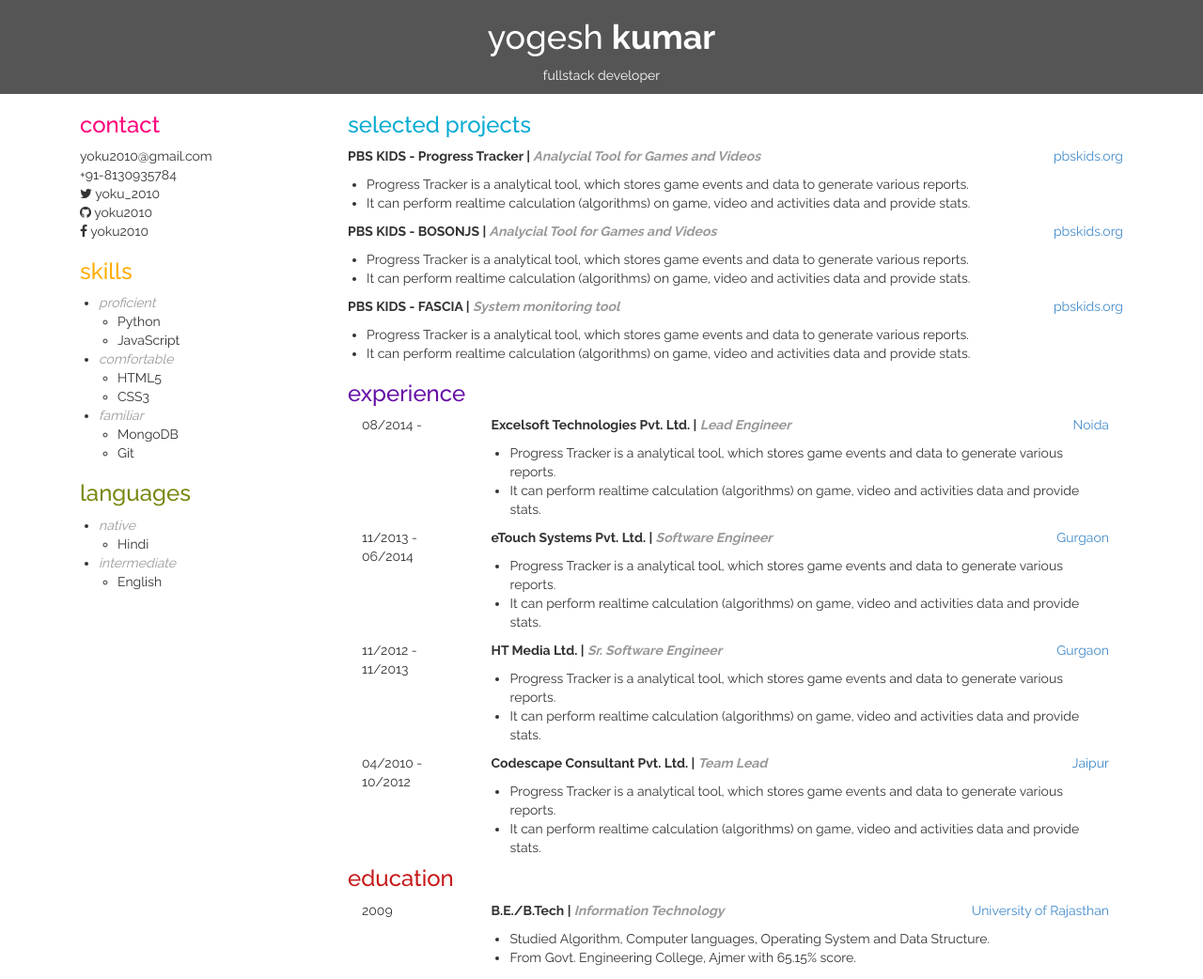
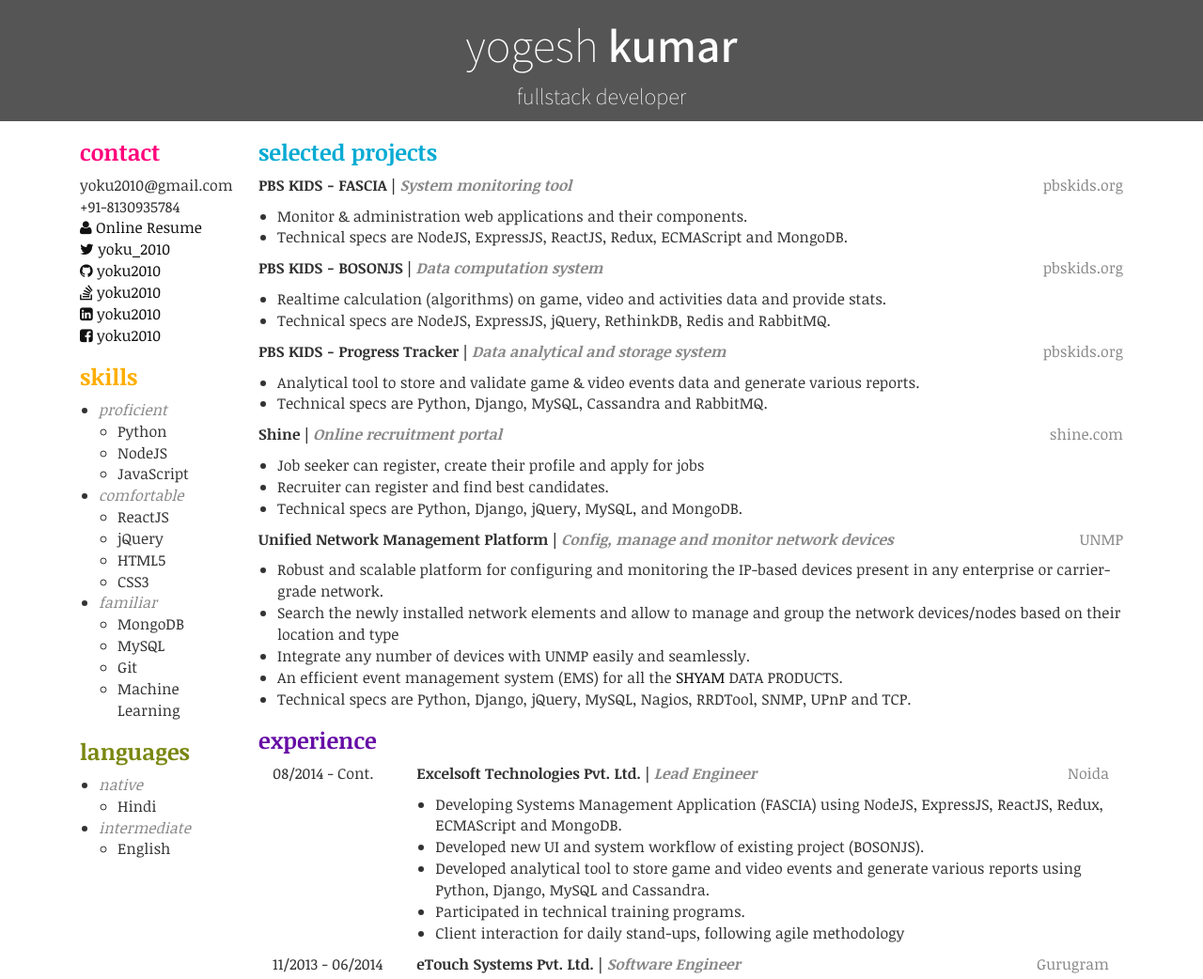
Before and after one commit to yoku2010/resume, a plain HTML site: page resume-doc.html in a window 1280 px wide. Shown: the top 1042 px of the page at 94% size. Drawn offline with Linux system fonts and the light colour scheme.

Commit message:
Update Resume

```diff
--- a/css/resume-doc.css
+++ b/css/resume-doc.css
@@ -1,49 +1,56 @@
 /*-------------Import fonts ---------------------------------------*/
-@import url(http://fonts.googleapis.com/css?family=Lato:400,700,900|Raleway:400,800,900,600,700,500|Montserrat:400,700);
-@font-face {
-    font-family: 'bebas_neuebold';
-    src: url('../fonts/bebasneue_bold-webfont.eot');
-    src: url('../fonts/bebasneue_bold-webfont.eot?#iefix') format('embedded-opentype'),
-         url('../fonts/bebasneue_bold-webfont.woff2') format('woff2'),
-         url('../fonts/bebasneue_bold-webfont.woff') format('woff'),
-         url('../fonts/bebasneue_bold-webfont.ttf') format('truetype'),
-         url('../fonts/bebasneue_bold-webfont.svg#bebas_neuebold') format('svg');
-    font-weight: normal;
-    font-style: normal;
-
+@import url('https://fonts.googleapis.com/css?family=Noticia+Text:400,700');
+@import url('https://fonts.googleapis.com/css?family=Assistant:200,600');
+body {
+  font-family: 'Noticia Text', serif;
+  font-size: 16px;
 }
-body {
-  font-family: 'Raleway', sans-serif;
+h1 {
+  font-family: 'Assistant', serif;
+  font-size: 50px;
 }
 ul {
   padding-left: 20px;
 }
-a {
+a, a:hover {
   text-decoration: none;
 }
-em {
-  color: #999;
+em, a, a:hover {
+  color: #888;
 }
-.resume-header {
+.dark {
+  color: #111;
+}
+.sub-header {
+  font-size: 24px;
+  font-family: 'Assistant', serif;
+}
+.resume-head {
   background-color: #555;
   color: #FFF;
   overflow: hidden;
 }
+.resume-body {
+  background-color: #FFF;
+}
 .contact-details h3 {
-  color: #ff007b;
+  color: #FF007B;
 }
 .skills-details h3 {
-  color: #ffae00;
+  color: #ffAE00;
 }
 .languages-details h3 {
   color: #798710;
 }
 .project-details h3 {
-  color: #08abd3;
+  color: #08ABD3;
 }
 .experience-details h3 {
-  color: #660da5;
+  color: #660DA5;
 }
 .education-details h3 {
-  color: #c61919;
+  color: #C61919;
 }
+h3 {
+  font-weight: bold;
+}
--- a/resume-doc.html
+++ b/resume-doc.html
@@ -10,21 +10,25 @@
 </head>
 
 <body>
-  <div class="resume-header">
+  <div class="resume-head">
     <h1 class="text-center">yogesh <strong>kumar</strong></h1>
-    <p class="text-center">fullstack developer</p>
+    <p class="sub-header text-center">fullstack developer</p>
   </div>
+  <div class="resume-body">
     <div class="container">
       <div class="rows">
-      <div class="col-xs-3">
+        <div class="col-xs-2">
           <div class="contact-details">
             <h3>contact</h3>
             <p>
               <span>yoku2010@gmail.com</span><br/>
               <span>+91-8130935784</span><br/>
-            <span><i class="fa fa-twitter"></i> yoku_2010</span><br/>
-            <span><i class="fa fa-github"></i> yoku2010</span><br/>
-            <span><i class="fa fa-facebook"></i> yoku2010</span><br/>
+              <span><a target="_blank" class="dark" href="http://yoku2010.github.io/resume/"><i class="fa fa-user"></i> Online Resume</span></a><br/>
+              <span><a target="_blank" class="dark" href="https://twitter.com/yoku_2010"><i class="fa fa-twitter"></i> yoku_2010</span></a><br/>
+              <span><a target="_blank" class="dark" href="https://github.com/yoku2010"><i class="fa fa-github"></i> yoku2010</span></a><br/>
+              <span><a target="_blank" class="dark" href="http://stackoverflow.com/users/707869/yoku2010"><i class="fa fa-stack-overflow"></i> yoku2010</span></a><br/>
+              <span><a target="_blank" class="dark" href="http://www.linkedin.com/in/yoku2010"><i class="fa fa-linkedin-square"></i> yoku2010</span></a><br/>
+              <span><a target="_blank" class="dark" href="http://www.facebook.com/yoku2010"><i class="fa fa-facebook-square"></i> yoku2010</span></a><br/>
             </p>
           </div>
           <div class="skills-details">
@@ -34,12 +38,15 @@
                 <em>proficient</em>
                 <ul>
                   <li>Python</li>
+                  <li>NodeJS</li>
                   <li>JavaScript</li>
                 </ul>
               </li>
               <li>
                 <em>comfortable</em>
                 <ul>
+                  <li>ReactJS</li>
+                  <li>jQuery</li>
                   <li>HTML5</li>
                   <li>CSS3</li>
                 </ul>
@@ -48,7 +55,9 @@
                 <em>familiar</em>
                 <ul>
                   <li>MongoDB</li>
+                  <li>MySQL</li>
                   <li>Git</li>
+                  <li>Machine Learning</li>
                 </ul>
               </li>
             </ul>
@@ -71,44 +80,13 @@
             </ul>
           </div>
         </div>
-      <div class="col-xs-9">
+        <div class="col-xs-10">
           <div class="project-details">
             <h3>selected projects</h3>
-          <!-- PBS KIDS - Progress Tracker -->
-          <div class="project">
-            <a href="http://pbskids.org" target="_blank" class="pull-right">pbskids.org</a>
-            <p>
-              <strong>
-                PBS KIDS - Progress Tracker
-                <span> | </span>
-                <em>Analycial Tool for Games and Videos</em>
-              </strong>
-            </p>
-            <ul>
-              <li>Progress Tracker is a analytical tool, which stores game events and data to generate various reports.</li>
-              <li>It can perform realtime calculation (algorithms) on game, video and activities data and provide stats.</li>
-            </ul>
-          </div>
-
-          <!-- PBS KIDS - BOSONJS -->
-          <div class="project">
-            <a href="http://pbskids.org" target="_blank" class="pull-right">pbskids.org</a>
-            <p>
-              <strong>
-                PBS KIDS - BOSONJS
-                <span> | </span>
-                <em>Analycial Tool for Games and Videos</em>
-              </strong>
-            </p>
-            <ul>
-              <li>Progress Tracker is a analytical tool, which stores game events and data to generate various reports.</li>
-              <li>It can perform realtime calculation (algorithms) on game, video and activities data and provide stats.</li>
-            </ul>
-          </div>
 
             <!-- PBS KIDS - FASCIA -->
             <div class="project">
-            <a href="http://pbskids.org" target="_blank" class="pull-right">pbskids.org</a>
+              <a target="_blank" href="http://pbskids.org" target="_blank" class="pull-right">pbskids.org</a>
               <p>
                 <strong>
                   PBS KIDS - FASCIA
@@ -117,10 +95,79 @@
                 </strong>
               </p>
               <ul>
-              <li>Progress Tracker is a analytical tool, which stores game events and data to generate various reports.</li>
-              <li>It can perform realtime calculation (algorithms) on game, video and activities data and provide stats.</li>
+                <li>Monitor &amp; administration web applications and their components.</li>
+                <li>Technical specs are NodeJS, ExpressJS, ReactJS, Redux, ECMAScript and MongoDB.</li>
               </ul>
             </div>
+
+            <!-- PBS KIDS - BOSONJS -->
+            <div class="project">
+              <a target="_blank" href="http://pbskids.org" target="_blank" class="pull-right">pbskids.org</a>
+              <p>
+                <strong>
+                  PBS KIDS - BOSONJS
+                  <span> | </span>
+                  <em>Data computation system</em>
+                </strong>
+              </p>
+              <ul>
+                <li>Realtime calculation (algorithms) on game, video and activities data and provide stats.</li>
+                <li>Technical specs are NodeJS, ExpressJS, jQuery, RethinkDB, Redis and RabbitMQ.</li>
+              </ul>
+            </div>
+
+            <!-- PBS KIDS - Progress Tracker -->
+            <div class="project">
+              <a target="_blank" href="http://pbskids.org" target="_blank" class="pull-right">pbskids.org</a>
+              <p>
+                <strong>
+                  PBS KIDS - Progress Tracker
+                  <span> | </span>
+                  <em>Data analytical and storage system</em>
+                </strong>
+              </p>
+              <ul>
+                <li>Analytical tool to store and validate game &amp; video events data and generate various reports.</li>
+                <li>Technical specs are Python, Django, MySQL, Cassandra and RabbitMQ.</li>
+              </ul>
+            </div>
+
+            <!-- HT Media - shine.com -->
+            <div class="project">
+              <a target="_blank" href="http://www.shine.com" target="_blank" class="pull-right">shine.com</a>
+              <p>
+                <strong>
+                  Shine
+                  <span> | </span>
+                  <em>Online recruitment portal</em>
+                </strong>
+              </p>
+              <ul>
+                <li>Job seeker can register, create their profile and apply for jobs</li>
+                <li>Recruiter can register and find best candidates.</li>
+                <li>Technical specs are Python, Django, jQuery, MySQL, and MongoDB.</li>
+              </ul>
+            </div>
+
+            <!-- Codescape - UNMP -->
+            <div class="project">
+              <a target="_blank" href="http://www.shyamnetworks.com/wireless/broadband/unmp-unified-network-management-platform" target="_blank" class="pull-right">UNMP</a>
+              <p>
+                <strong>
+                  Unified Network Management Platform
+                  <span> | </span>
+                  <em>Config, manage and monitor network devices</em>
+                </strong>
+              </p>
+              <ul>
+                <li>Robust and scalable platform for configuring and monitoring the IP-based devices present in any enterprise or carrier-grade network.</li>
+                <li>Search the newly installed network elements and allow to manage and group the network devices/nodes based on their location and type</li>
+                <li>Integrate any number of devices with UNMP easily and seamlessly.</li>
+                <li>An efficient event management system (EMS) for all the <a target="_blank" class="dark" href="http://www.shyamnetworks.com/">SHYAM</a> DATA PRODUCTS.</li>
+                <li>Technical specs are Python, Django, jQuery, MySQL, Nagios, RRDTool, SNMP, UPnP and TCP.</li>
+              </ul>
+            </div>
+
           </div>
 
           <div class="experience-details">
@@ -128,9 +175,9 @@
             <!-- Excelsoft -->
             <div class="experience">
               <div class="rows">
-              <div class="col-xs-2">08/2014 - </div>
+                <div class="col-xs-2">08/2014 - Cont.</div>
                 <div class="col-xs-10">
-                <a class="pull-right">Noida</a>
+                  <a target="_blank" href="https://goo.gl/maps/VGn6gnjGeo72" class="pull-right">Noida</a>
                   <p>
                     <strong>
                       Excelsoft Technologies Pvt. Ltd.
@@ -139,8 +186,11 @@
                     </strong>
                   </p>
                   <ul>
-                  <li>Progress Tracker is a analytical tool, which stores game events and data to generate various reports.</li>
-                  <li>It can perform realtime calculation (algorithms) on game, video and activities data and provide stats.</li>
+                    <li>Developing Systems Management Application (FASCIA) using NodeJS, ExpressJS, ReactJS, Redux, ECMAScript and MongoDB.</li>
+                    <li>Developed new UI and system workflow of existing project (BOSONJS).</li>
+                    <li>Developed analytical tool to store game and video events and generate various reports using Python, Django, MySQL and Cassandra.</li>
+                    <li>Participated in technical training programs.</li>
+                    <li>Client interaction for daily stand-ups, following agile methodology</li>
                   </ul>
                 </div>
               </div>
@@ -151,7 +201,7 @@
               <div class="rows">
                 <div class="col-xs-2">11/2013 - 06/2014</div>
                 <div class="col-xs-10">
-                <a class="pull-right">Gurgaon</a>
+                  <a target="_blank" href="https://goo.gl/maps/xDNvGmum7qk" class="pull-right">Gurugram</a>
                   <p>
                     <strong>
                       eTouch Systems Pvt. Ltd.
@@ -160,8 +210,8 @@
                     </strong>
                   </p>
                   <ul>
-                  <li>Progress Tracker is a analytical tool, which stores game events and data to generate various reports.</li>
-                  <li>It can perform realtime calculation (algorithms) on game, video and activities data and provide stats.</li>
+                    <li>Developed a Training Project Management System for CISCO using Python, Django AngularJS and MySQL.</li>
+                    <li>Contributed to open-source library <a target="_blank" href="http://bluejson.com">blueJSON</a>.</li>
                   </ul>
                 </div>
               </div>
@@ -172,7 +222,7 @@
               <div class="rows">
                 <div class="col-xs-2">11/2012 - 11/2013</div>
                 <div class="col-xs-10">
-                <a class="pull-right">Gurgaon</a>
+                  <a target="_blank" href="https://goo.gl/maps/xDNvGmum7qk" class="pull-right">Gurugram</a>
                   <p>
                     <strong>
                       HT Media Ltd.
@@ -181,8 +231,7 @@
                     </strong>
                   </p>
                   <ul>
-                  <li>Progress Tracker is a analytical tool, which stores game events and data to generate various reports.</li>
-                  <li>It can perform realtime calculation (algorithms) on game, video and activities data and provide stats.</li>
+                    <li>Developed shine.com using Python, Django, jQuery and MongoDB.</li>
                   </ul>
                 </div>
               </div>
@@ -193,7 +242,7 @@
               <div class="rows">
                 <div class="col-xs-2">04/2010 - 10/2012</div>
                 <div class="col-xs-10">
-                <a class="pull-right">Jaipur</a>
+                  <a target="_blank" href="https://goo.gl/maps/mWucaevZGSH2" class="pull-right">Jaipur</a>
                   <p>
                     <strong>
                       Codescape Consultant Pvt. Ltd.
@@ -202,8 +251,8 @@
                     </strong>
                   </p>
                   <ul>
-                  <li>Progress Tracker is a analytical tool, which stores game events and data to generate various reports.</li>
-                  <li>It can perform realtime calculation (algorithms) on game, video and activities data and provide stats.</li>
+                    <li>Developed web applications and network managment system using Python, Django and Nagios.</li>
+                    <li>Roles were Traning delivery, Leading team, Client interaction, Back-End and Front-End designing.</li>
                   </ul>
                 </div>
               </div>
@@ -217,7 +266,7 @@
               <div class="rows">
                 <div class="col-xs-2">2009</div>
                 <div class="col-xs-10">
-                <a class="pull-right">University of Rajasthan</a>
+                  <a target="_blank" href="http://www.uniraj.ac.in/" class="pull-right">University of Rajasthan</a>
                   <p>
                     <strong>
                       B.E./B.Tech
@@ -227,7 +276,7 @@
                   </p>
                   <ul>
                     <li>Studied Algorithm, Computer languages, Operating System and Data Structure.</li>
-                  <li>From Govt. Engineering College, Ajmer with 65.15% score.</li>
+                    <li>From Govt. Engineering College, Ajmer with 65.15% marks.</li>
                   </ul>
                 </div>
               </div>
@@ -238,7 +287,7 @@
               <div class="rows">
                 <div class="col-xs-2">2005</div>
                 <div class="col-xs-10">
-                <a class="pull-right">RBSE</a>
+                  <a target="_blank" href="http://rajeduboard.rajasthan.gov.in/" class="pull-right">RBSE</a>
                   <p>
                     <strong>
                       12th
@@ -248,8 +297,9 @@
                   </p>
                   <ul>
                     <li>Studied Physics Chemistry and Mathematics.</li>
-                  <li>From D.A.V. Senior Secondary School, Ajmer (Rajasthan Board of Secondary Education) with 60.77%.</li>
+                    <li>From D.A.V. Senior Secondary School, Ajmer (Rajasthan Board of Secondary Education) with 60.77% marks.</li>
                   </ul>
+                </div>
               </div>
             </div>
           </div>
@@ -259,6 +309,5 @@
   </div>
   <script type="text/javascript" src="js/libs/jquery-1.11.3.min.js"></script>
   <script type="text/javascript" src="js/libs/bootstrap.min.js"></script>
-  <script type="text/javascript" src="js/index.js"></script>
 </body>
 </html>
```
Also changed, not shown: index.html (+1 -1 lines), css/bootstrap.css, 1 other file. Lines whose indentation alone changed are shown as unchanged.
